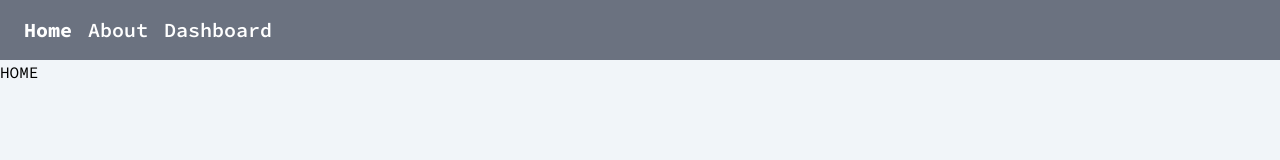
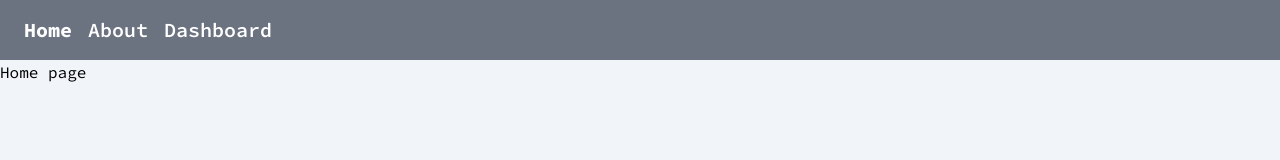
Before and after one commit to DunderMifflinTech/react_blogs, a React (Create React App) app: page / in a window 1280 px wide. Shown: the top 160 px of the page. Built offline with nearby package versions, Linux system fonts and the light colour scheme.

Commit message:
test commit

```diff
--- a/src/App.js
+++ b/src/App.js
@@ -17,10 +17,10 @@ function App() {
 export default App;
 
 function About() {
-  return <div>abouut</div>;
+  return <div>About page</div>;
 }
 function Home() {
-  return <div>HOME</div>;
+  return <div>Home page</div>;
 }
 function Dashboard() {
   return <div>dashboard</div>;
```
